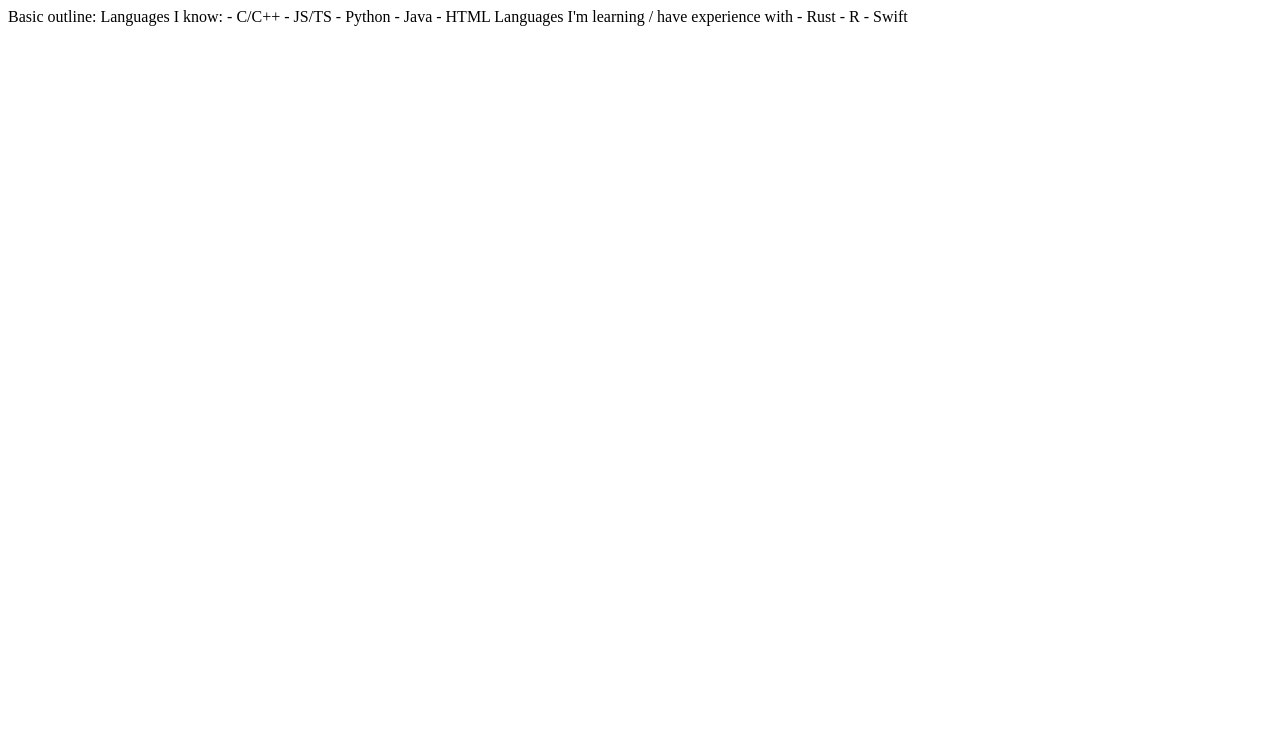
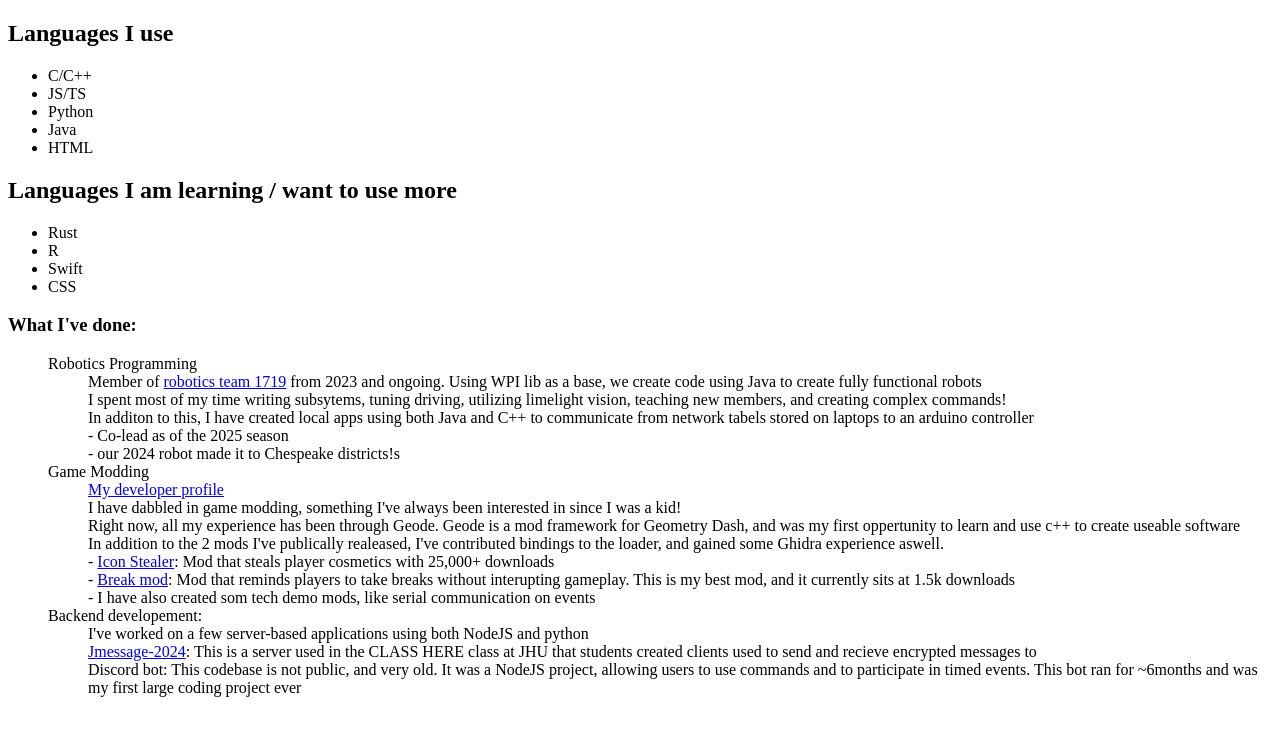
Before and after one commit to Hbg1010/Hbg1010.github.io, a plain HTML site: page index.html in a window 1280 px wide. Drawn offline with Linux system fonts and the light colour scheme.

Commit message:
began working

```diff
--- a/index.html
+++ b/index.html
@@ -2,21 +2,49 @@
 <html>
 <title>Resume</title>
 
-<Body>
-    Basic outline:
-    Languages I know:
-    - C/C++
-    - JS/TS
-    - Python
-    - Java
-    - HTML
+<body>
+<!-- <h1>Basic outline:</h1> -->
+<h2>Languages I use</h2>
 
-    Languages I'm learning / have experience with
-    - Rust
-    - R
-    - Swift
+<ul>
+  <li>C/C++</li>
+  <li>JS/TS</li>
+  <li>Python</li>
+  <li>Java</li>
+  <li>HTML</li>
+</ul>
+
+<h2>Languages I am learning / want to use more</h2>
+
+<ul>
+  <li>Rust</li>
+  <li>R</li>
+  <li>Swift</li>
+  <li>CSS</li>
+</ul>
+
+<h3>What I've done:</h3>
+<ul>
+    <dt>Robotics Programming</dt>
+    <dd>Member of <a href="https://github.com/FRCteam1719theUmbrellaCorporation">robotics team 1719</a> from 2023 and ongoing. Using WPI lib as a base, we create code using Java to create fully functional robots</dd>
+    <dd>I spent most of my time writing subsytems, tuning driving, utilizing limelight vision, teaching new members, and creating complex commands!</dd>
+    <dd>In additon to this, I have created local apps using both Java and C++ to communicate from network tabels stored on laptops to an arduino controller</dd>
+    <dd>- Co-lead as of the 2025 season</dd>
+    <dd>- our 2024 robot made it to Chespeake districts!s</dd>
+    <dt>Game Modding</dt>
+    <dd><a href="https://geode-sdk.org/developers/194">My developer profile</a></dd>
+    <dd>I have dabbled in game modding, something I've always been interested in since I was a kid!</dd>
+    <dd>Right now, all my experience has been through Geode. Geode is a mod framework for Geometry Dash, and was my first oppertunity to learn and use c++ to create useable software</dd>
+    <dd>In addition to the 2 mods I've publically realeased, I've contributed bindings to the loader, and gained some Ghidra experience aswell.</dd>
+    <dd>- <a href="https://github.com/Hbg1010/Icon-Steal">Icon Stealer</a>: Mod that steals player cosmetics with 25,000+ downloads</dd>
+    <dd>- <a href="https://github.com/Hbg1010/Break-Mod-Geode">Break mod</a>: Mod that reminds players to take breaks without interupting gameplay. This is my best mod, and it currently sits at 1.5k downloads</dd>
+    <dd>- I have also created som tech demo mods, like serial communication on events</dd>
+    <dt>Backend developement:</dt>
+    <dd>I've worked on a few server-based applications using both NodeJS and python</dd>
+    <dd><a href="https://github.com/matthewdgreen/jmessage-2024">Jmessage-2024</a>: This is a server used in the CLASS HERE class at JHU that students created clients used to send and recieve encrypted messages to</dd>
+    <dd>Discord bot: This codebase is not public, and very old. It was a NodeJS project, allowing users to use commands and to participate in timed events. This bot ran for ~6months and was my first large coding project ever</dd>
+  </ul>
 
 
-
-</Body>
+</body>
 </html>
```
